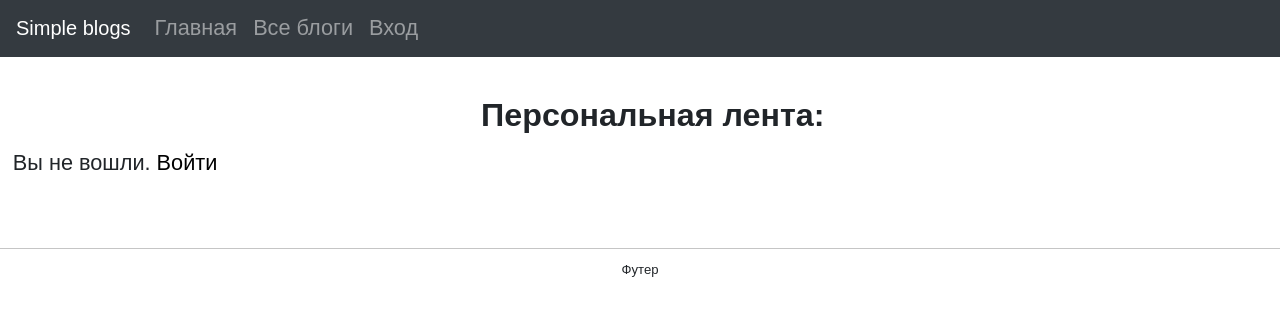
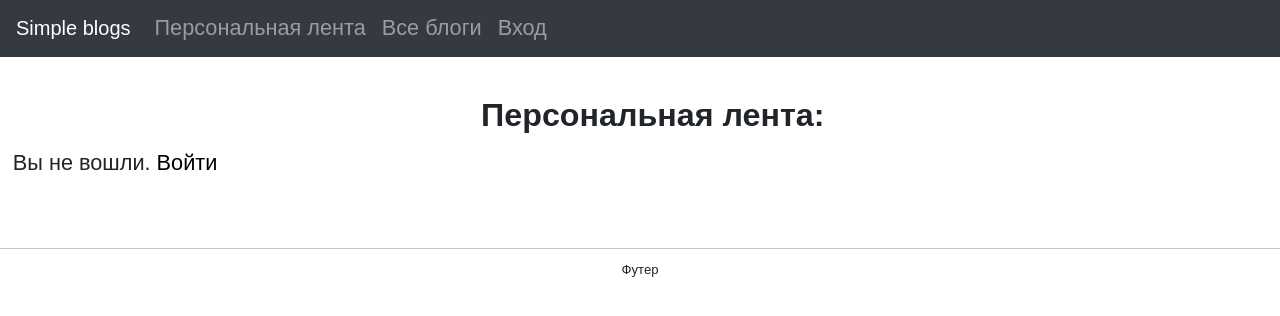
Before and after one commit to SteppenHorde/simple_blog, a Django app: page / in a window 1280 px wide. Shown: the top 316 px of the page. Run offline with Django 3.2, Linux system fonts and the light colour scheme; some libraries are stand-ins or nearby versions.

Commit message:
Главная => Персональная лента

```diff
--- a/core/templates/core/base.html
+++ b/core/templates/core/base.html
@@ -27,7 +27,7 @@
       <div class="collapse navbar-collapse" id="navbarSupportedContent">
         <ul class="navbar-nav mr-auto">
           <li class="nav-item">
-            <a class="nav-link" href="{% url "main" %}">Главная</a>
+            <a class="nav-link" href="{% url "main" %}">Персональная лента</a>
           </li>
           <li class="nav-item">
             <a class="nav-link" href="{% url "blogs" %}">Все блоги</a>
```
